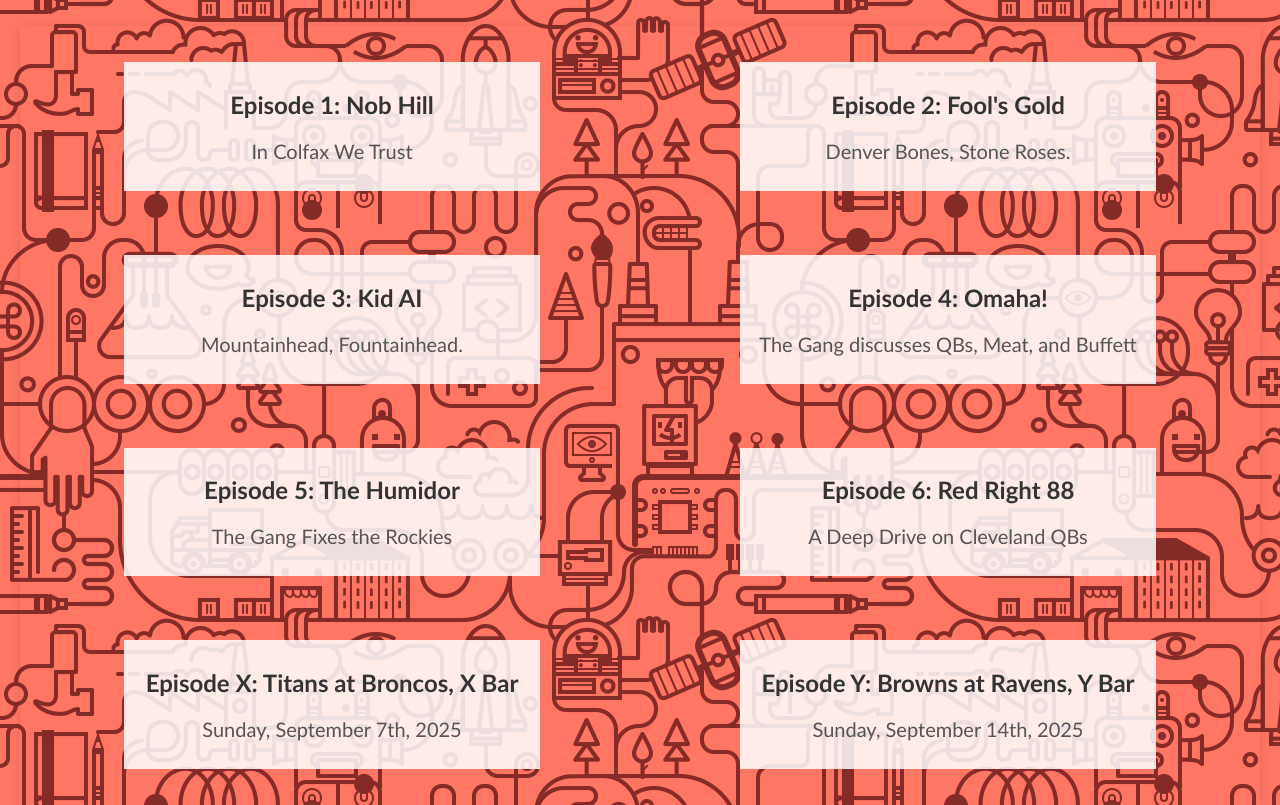
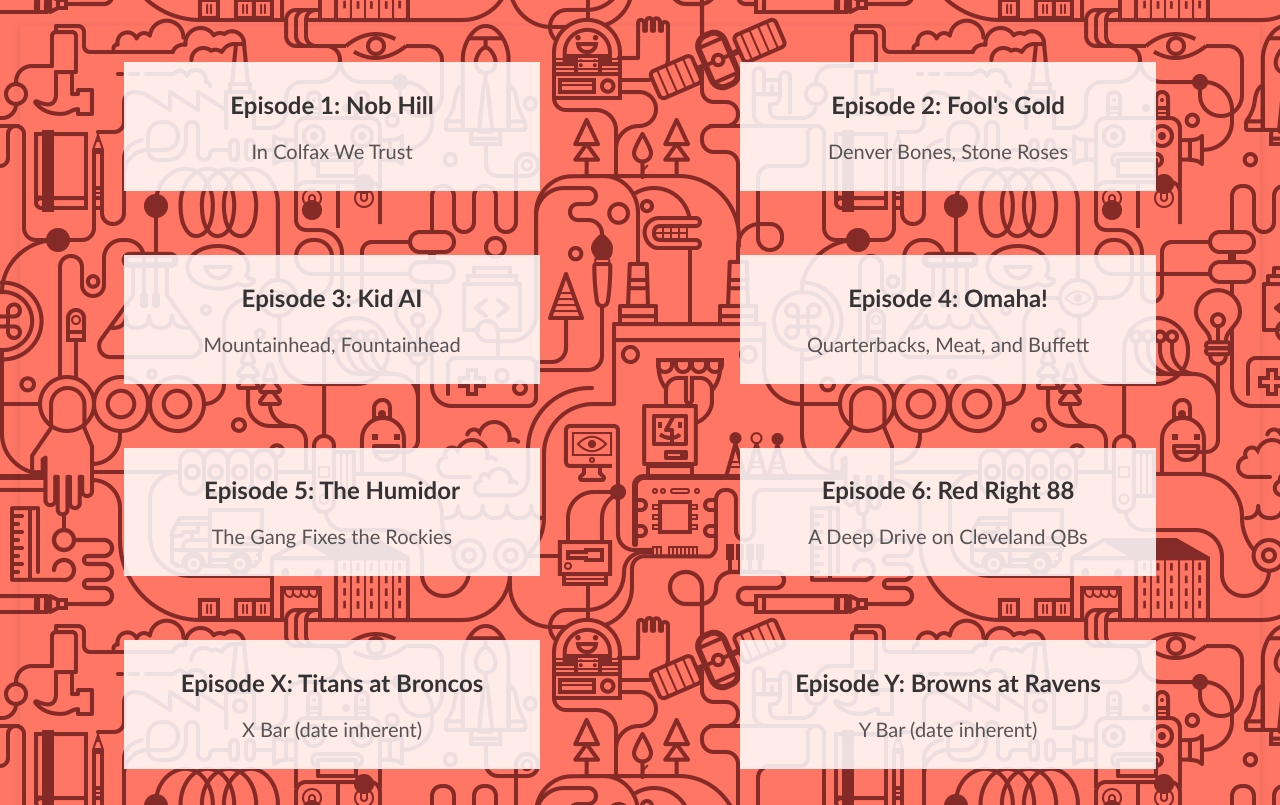
Before and after one commit to pocketsquare/rainharder, a SvelteKit app: page /fools in a window 1280 px wide. Shown: the part 540-1345 px from the top of the page. Built offline with nearby package versions, Linux system fonts and the light colour scheme.

Commit message:
light content

```diff
--- a/src/routes/fools/+page.svelte
+++ b/src/routes/fools/+page.svelte
@@ -48,17 +48,17 @@
 
     <section class="episode-sample">
       <h2>Episode 2: Fool's Gold</h2>
-      <p>Denver Bones, Stone Roses.</p>
+      <p>Denver Bones, Stone Roses</p>
     </section>
 
     <section class="episode-sample">
       <h2>Episode 3: Kid AI</h2>
-      <p>Mountainhead, Fountainhead.</p>
+      <p>Mountainhead, Fountainhead</p>
     </section>
 
     <section class="episode-sample">
       <h2>Episode 4: Omaha!</h2>
-      <p>The Gang discusses QBs, Meat, and Buffett</p>
+      <p>Quarterbacks, Meat, and Buffett</p>
     </section>
 
     <section class="episode-sample">
@@ -72,13 +72,13 @@
     </section>
 
     <section class="episode-sample">
-      <h2>Episode X: Titans at Broncos, X Bar</h2>
-      <p>Sunday, September 7th, 2025</p>
+      <h2>Episode X: Titans at Broncos</h2>
+      <p>X Bar (date inherent)</p>
     </section>
 
     <section class="episode-sample">
-      <h2>Episode Y: Browns at Ravens, Y Bar</h2>
-      <p>Sunday, September 14th, 2025</p>
+      <h2>Episode Y: Browns at Ravens</h2>
+      <p>Y Bar (date inherent)</p>
     </section>
   </div>
 </div>
```
